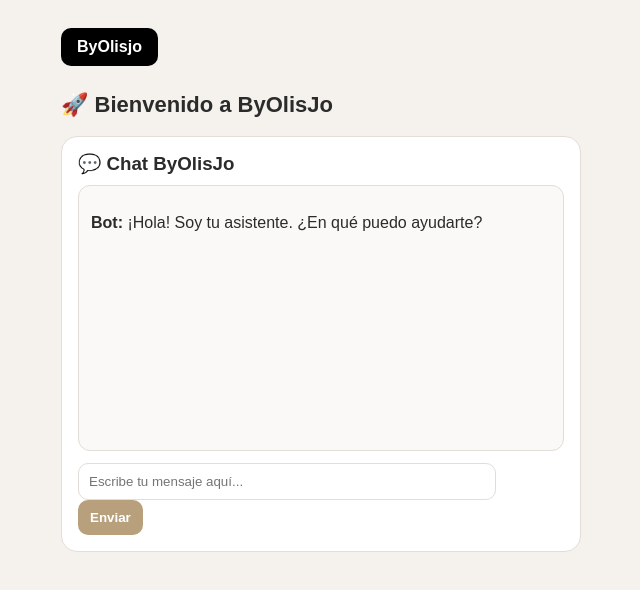
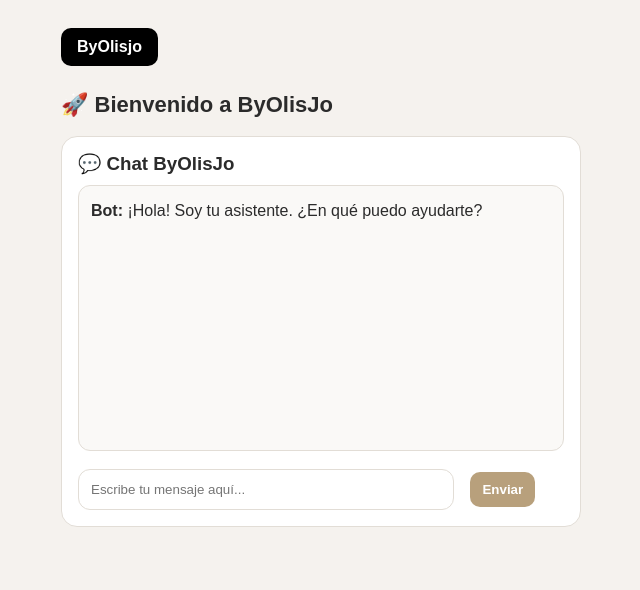
Before and after one commit to infobyolisjo-cpu/byolisjo-webllm-chat, a plain HTML site: page index.html in a window 1280 px wide. Shown: the whole page, without its empty margins (319-959 px from the left). Drawn offline with Linux system fonts and the light colour scheme.

Commit message:
Improve spacing and readability

```diff
--- a/index.html
+++ b/index.html
@@ -51,17 +51,25 @@
   border:1px solid #e2ddd6;
   border-radius:12px;
   padding:12px;
-  margin-bottom:12px;
+  margin-bottom:18px;
   background:#faf9f7;
 }
 
+#chatBox p{
+  line-height:1.6;
+  margin:0 0 12px 0;
+}
+
+
  #userInput{
-  width: calc(100% - 90px);
-  padding:10px;
-  border-radius:10px;
+  width: calc(100% - 110px);
+  padding:12px;
+  border-radius:12px;
   border:1px solid #e2ddd6;
   background:#ffffff;
   color:#2b2b2b;
+  margin-right:12px;
+  box-sizing:border-box;
 }
 
 .send{
```
